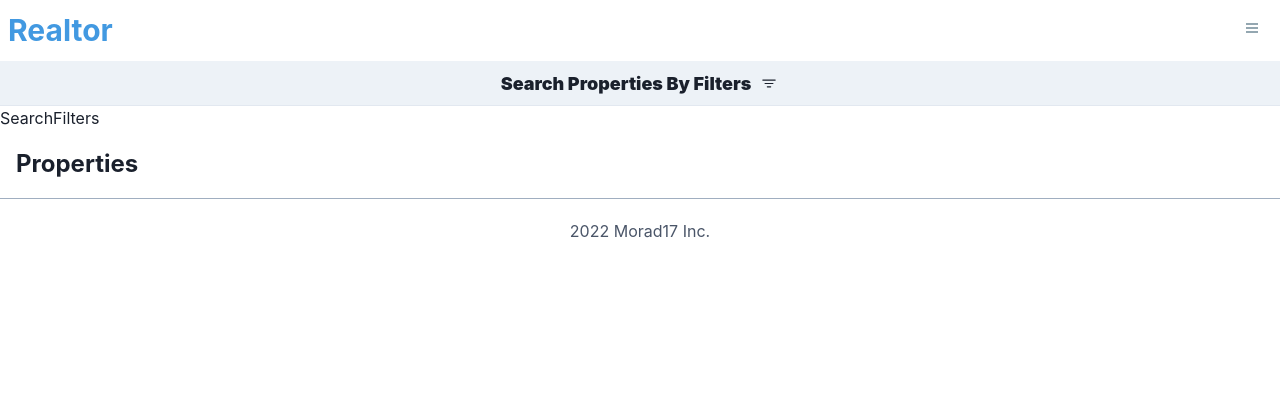
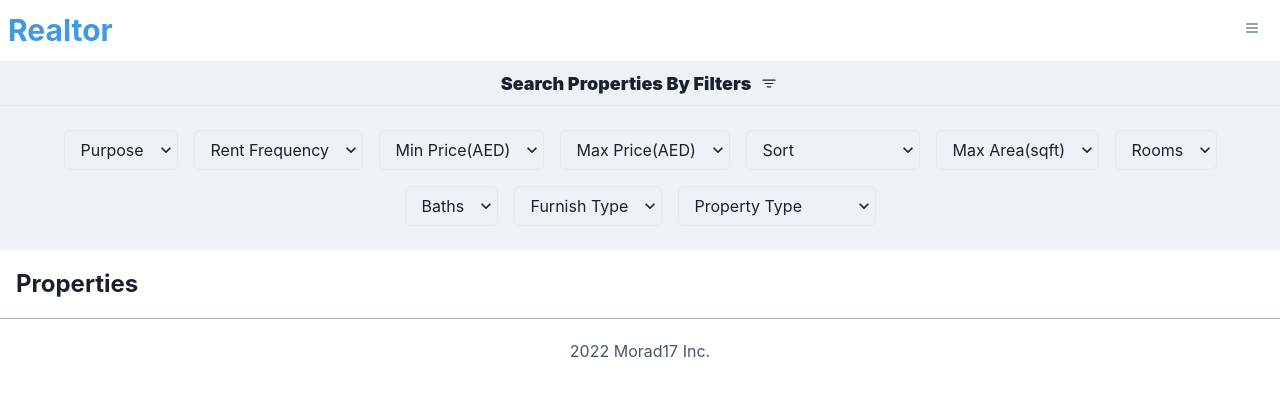
Before and after one commit to Morad17/nextJs-property-manager-app, a Next.js app: page /search in a window 1280 px wide. Both pictures are taken after a click on the icon 765 px from the left and 83 px from the top of the page. Shown: the top 396 px of the page. Built offline with nearby package versions, Linux system fonts and the light colour scheme.

Commit message:
creating search function, and filters

```diff
--- a/components/SearchFilters.jsx
+++ b/components/SearchFilters.jsx
@@ -1,12 +1,42 @@
 import {useEffect, useState } from 'react'
-import { Flex, Select, Box, Text, Input, Spinner, Icon, Button } from '@chakra-ui/react'
+import { Flex, Select, Box, Text, Input, Spinner, Icon, Button, filter } from '@chakra-ui/react'
 import { useRouter } from 'next/router'
 import { MdCancel }  from 'react-icons/md'
 import Image from 'next/image'
+import { filterData, getFilterValues } from '../utils/fliterData'
 
 const SearchFilters = () => {
+  const [filters, setFilters ] = useState(filterData)
+  const router = useRouter();
+
+  const searchProperties = (filterValues) => {
+    const path = router.pathname
+    const { query } = router
+    const values = getFilterValues(filterValues)
+
+    values.forEach((item) =>{
+      query[item.name] = item.value
+    })
+
+    router.push({ pathname: path, query: query })
+  }
+
   return (
-    <div>SearchFilters</div>
+    <Flex bg="gray.100" p="4" justifyContent="center" flexWrap="wrap">
+      {filters.map((filter)=> (
+        <Box key={filter.queryName}>
+          <Select
+            placeholder={filter.placeholder}
+            w="fit-content"
+            p="2"
+            onChange={(e) => searchProperties({ [filter.queryName]: e.target.value})}>
+              {filter?.items?.map((item)=> (
+                <option value={item.value} key={item.value}>{item.name}</option>
+              ))}
+          </Select>
+        </Box>
+      ))}
+    </Flex>
   )
 }
 
--- a/pages/search.js
+++ b/pages/search.js
@@ -5,11 +5,16 @@ import { Flex, Box, Text, Icon } from '@chakra-ui/react'
 import { BsFilter } from 'react-icons/bs';
 import SearchFilters from '../components/SearchFilters';
 import Property from '../components/Property';
+import { fetchApi, baseUrl } from '../utils/fetchApi';
+
+import noresult from '../assets/images/noresult.svg'
 
 
-const Search = () => {
+const Search = ({ properties}) => {
     const [searchFilters, setSearchFilters] = useState(false)
+    const [loading, setLoading] = useState(false);
     const router = useRouter()
+
 
   return (
     <Box>
@@ -25,10 +30,43 @@ const Search = () => {
             Properties {router.query.purpose}
         </Text>
         <Flex flexWrap="wrap">
-            {[].map((property) => <Property key={property.id} property={property}/>)}
+            {properties?.map((property) => <Property property={property} key={property.id} />)}
         </Flex>
+        { properties?.length === 0 && (
+            <Flex>
+                <Image alt="no result" src={noresult} />
+                <Text fontSize="2xl" marginTop="3">No Results Found</Text>
+            </Flex>
+
+        )
+
+        }
     </Box>
   )
 }
 
 export default Search
+
+export async function getServersideProps({ query}) {
+    const purpose = query.purpose || 'for-rent';
+    const rentFrequency = query.rentFrequency || 'yearly';
+    const minPrice = query.minPrice || '0';
+    const maxPrice = query.maxPrice || '1000000';
+    const roomsMin = query.roomsMin || '0';
+    const bathsMin = query.bathsMin || '0';
+    const sort = query.sort || 'price-desc';
+    const areaMax = query.areaMax || '35000';
+    const locationExternalIDs = query.locationExternalIDs || '5002';
+    const categoryExternalID = query.categoryExternalID || '4';
+
+    const data = await fetchApi(`${baseUrl}/properties/list?locationExternalIDs=
+        ${locationExternalIDs}&purpose=${purpose}&categoryExternalID=${categoryExternalID}
+        &bathsMin=${bathsMin}&rentFrequency=${rentFrequency}&priceMin=${minPrice}&priceMax=
+        ${maxPrice}&roomsMin=${roomsMin}&sort=${sort}&areaMax=${areaMax}`);
+
+    return{
+      props: {
+        properties: data?.hits
+      }
+    }
+  }
--- /dev/null
+++ b/utils/fliterData.js
@@ -0,0 +1,195 @@
+export const filterData = [
+    {
+      items: [
+        { name: 'Buy', value: 'for-sale' },
+        { name: 'Rent', value: 'for-rent' },
+      ],
+      placeholder: 'Purpose',
+      queryName: 'purpose',
+    },
+    {
+      items: [
+        { name: 'Daily', value: 'daily' },
+        { name: 'Weekly', value: 'weekly' },
+        { name: 'Monthly', value: 'monthly' },
+        { name: 'Yearly', value: 'yearly' },
+      ],
+      placeholder: 'Rent Frequency',
+      queryName: 'rentFrequency',
+    },
+    {
+      items: [
+        { name: '10,000', value: '10000' },
+        { name: '20,000', value: '20000' },
+        { name: '30,000', value: '30000' },
+        { name: '40,000', value: '40000' },
+        { name: '50,000', value: '50000' },
+        { name: '60,000', value: '60000' },
+        { name: '85,000', value: '85000' },
+      ],
+      placeholder: 'Min Price(AED)',
+      queryName: 'minPrice',
+    },
+    {
+      items: [
+        { name: '50,000', value: '50000' },
+        { name: '60,000', value: '60000' },
+        { name: '85,000', value: '85000' },
+        { name: '110,000', value: '110000' },
+        { name: '135,000', value: '135000' },
+        { name: '160,000', value: '160000' },
+        { name: '185,000', value: '185000' },
+        { name: '200,000', value: '200000' },
+        { name: '300,000', value: '300000' },
+        { name: '400,000', value: '400000' },
+        { name: '500,000', value: '500000' },
+        { name: '600,000', value: '600000' },
+        { name: '700,000', value: '700000' },
+        { name: '800,000', value: '800000' },
+        { name: '900,000', value: '900000' },
+        { name: '1000,000', value: '1000000' },
+      ],
+      placeholder: 'Max Price(AED)',
+      queryName: 'maxPrice',
+    },
+    {
+      items: [
+        { name: 'Lowest Price', value: 'price-asc' },
+        { name: 'Highest Price', value: 'price-des' },
+        { name: 'Newest', value: 'date-asc' },
+        { name: 'Oldest', value: 'date-desc' },
+        { name: 'Verified', value: 'verified-score' },
+        { name: 'City Level Score', value: 'city-level-score' },
+      ],
+      placeholder: 'Sort',
+      queryName: 'sort',
+    },
+    {
+      items: [
+        { name: '1000', value: '1000' },
+        { name: '2000', value: '2000' },
+        { name: '3000', value: '3000' },
+        { name: '4000', value: '4000' },
+        { name: '5000', value: '5000' },
+        { name: '10000', value: '10000' },
+        { name: '20000', value: '20000' },
+      ],
+      placeholder: 'Max Area(sqft)',
+      queryName: 'areaMax',
+    },
+    {
+      items: [
+        { name: '1', value: '1' },
+        { name: '2', value: '2' },
+        { name: '3', value: '3' },
+        { name: '4', value: '4' },
+        { name: '5', value: '5' },
+        { name: '6', value: '6' },
+        { name: '7', value: '7' },
+        { name: '8', value: '8' },
+        { name: '9', value: '9' },
+        { name: '10', value: '10' },
+      ],
+      placeholder: 'Rooms',
+      queryName: 'roomsMin',
+    },
+    {
+      items: [
+        { name: '1', value: '1' },
+        { name: '2', value: '2' },
+        { name: '3', value: '3' },
+        { name: '4', value: '4' },
+        { name: '5', value: '5' },
+        { name: '6', value: '6' },
+        { name: '7', value: '7' },
+        { name: '8', value: '8' },
+        { name: '9', value: '9' },
+        { name: '10', value: '10' },
+      ],
+      placeholder: 'Baths',
+      queryName: 'bathsMin',
+    },
+    {
+      items: [
+        { name: 'Furnished', value: 'furnished' },
+        { name: 'Unfurnished', value: 'unfurnished' },
+      ],
+      placeholder: 'Furnish Type',
+      queryName: 'furnishingStatus',
+    },
+    {
+      items: [
+        { name: 'Apartment', value: '4' },
+        { name: 'Townhouses', value: '16' },
+        { name: 'Villas', value: '3' },
+        { name: 'Penthouses', value: '18' },
+        { name: 'Hotel Apartments', value: '21' },
+        { name: 'Villa Compound', value: '19' },
+        { name: 'Residential Plot', value: '14' },
+        { name: 'Residential Floor', value: '12' },
+        { name: 'Residential Building', value: '17' },
+      ],
+      placeholder: 'Property Type',
+      queryName: 'categoryExternalID',
+    },
+  ];
+
+  export const getFilterValues = (filterValues) => {
+    const {
+      purpose,
+      rentFrequency,
+      categoryExternalID,
+      minPrice,
+      maxPrice,
+      areaMax,
+      roomsMin,
+      bathsMin,
+      sort,
+      locationExternalIDs,
+    } = filterValues;
+
+    const values = [
+      {
+        name: 'purpose',
+        value: purpose,
+      },
+      {
+        name: 'rentFrequency',
+        value: rentFrequency,
+      },
+      {
+        name: 'minPrice',
+        value: minPrice,
+      },
+      {
+        name: 'maxPrice',
+        value: maxPrice,
+      },
+      {
+        name: 'areaMax',
+        value: areaMax,
+      },
+      {
+        name: 'roomsMin',
+        value: roomsMin,
+      },
+      {
+        name: 'bathsMin',
+        value: bathsMin,
+      },
+      {
+        name: 'sort',
+        value: sort,
+      },
+      {
+        name: 'locationExternalIDs',
+        value: locationExternalIDs,
+      },
+      {
+        name: 'categoryExternalID',
+        value: categoryExternalID,
+      },
+    ];
+
+    return values;
+  };
```
Also changed, not shown: components/ImageScrollbar.jsx (added, +13 -0 lines), pages/property/[id].js (added, +25 -0 lines).
